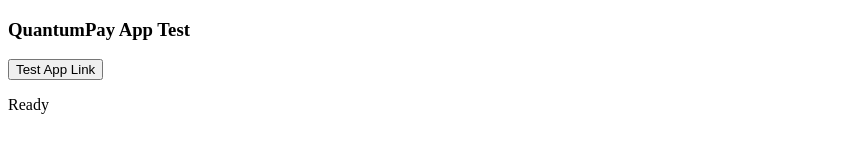
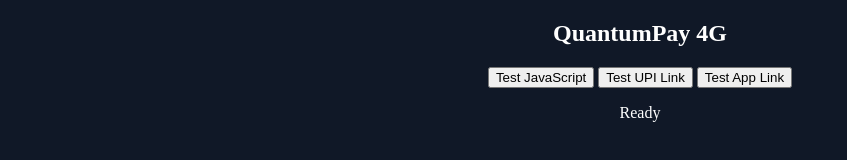
Before and after one commit to quntumcraft-solution/cloud-phone-pdf-viewer, a plain HTML site: page index.html in a window 1280 px wide. Shown: the whole page, without its empty margins (0-847 px from the left). Drawn offline with Linux system fonts and the light colour scheme.

Commit message:
Enhance index.html with new features and styles

```diff
--- a/index.html
+++ b/index.html
@@ -1,19 +1,39 @@
 <!DOCTYPE html>
 <html>
-<body>
-<h3>QuantumPay App Test</h3>
+<head>
+<meta name="viewport" content="width=device-width, initial-scale=1">
+<title>QuantumPay Test</title>
+</head>
+<body style="background:#101827;color:white;text-align:center">
 
-<button onclick="test()">Test App Link</button>
+<h2>QuantumPay 4G</h2>
 
-<p id="msg">Ready</p>
+<button onclick="test1()">Test JavaScript</button>
+<button onclick="test2()">Test UPI Link</button>
+<button onclick="test3()">Test App Link</button>
+
+<p id="result">Ready</p>
 
 <script>
-function test() {
-  document.getElementById("msg").innerText =
-  "Testing application access...";
+function test1(){
+ document.getElementById("result").innerText =
+ "JavaScript Working";
+}
 
-  window.location.href = "intent://#Intent;action=android.intent.action.MAIN;category=android.intent.category.LAUNCHER;end";
+function test2(){
+ document.getElementById("result").innerText =
+ "Testing UPI Link";
+
+ window.location.href =
+ "upi://pay?pa=test@upi&pn=Test&am=1&cu=INR";
+}
+
+function test3(){
+ document.getElementById("result").innerText =
+ "Testing Gupshup App";
+ window.location.href = "gupshup://";
 }
 </script>
+
 </body>
 </html>
```
